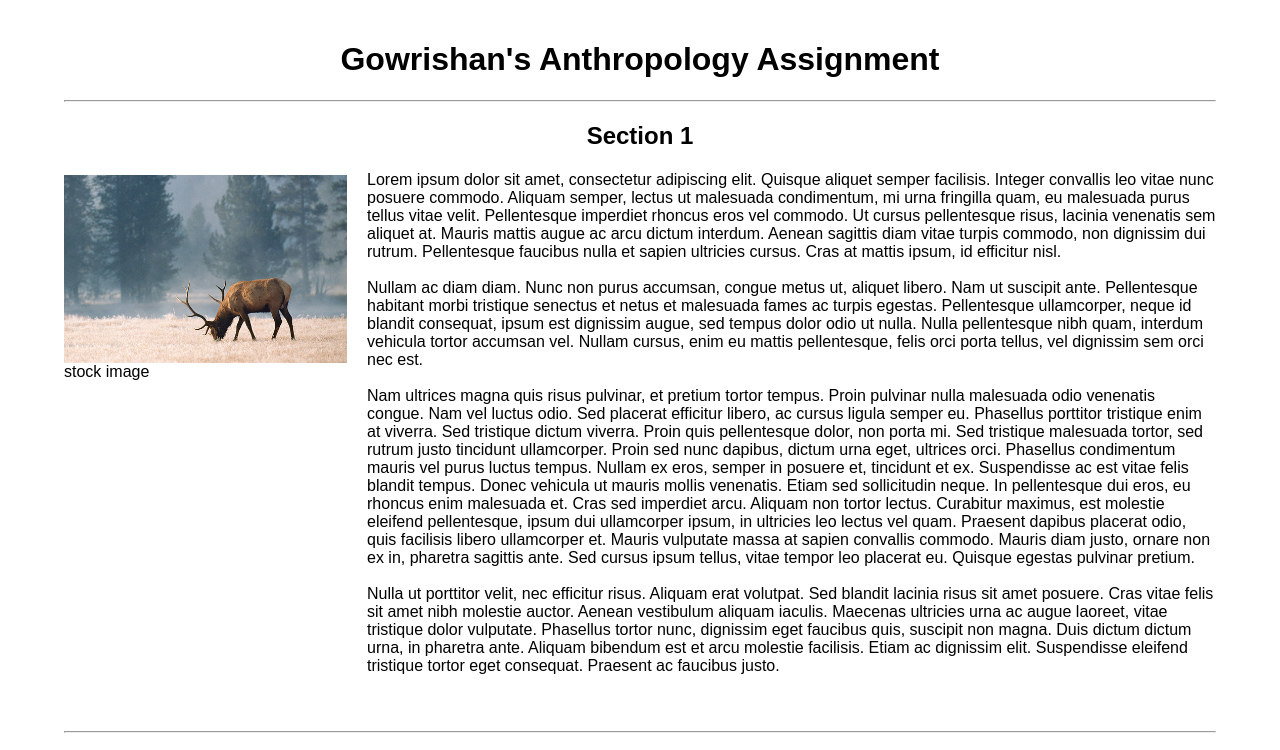
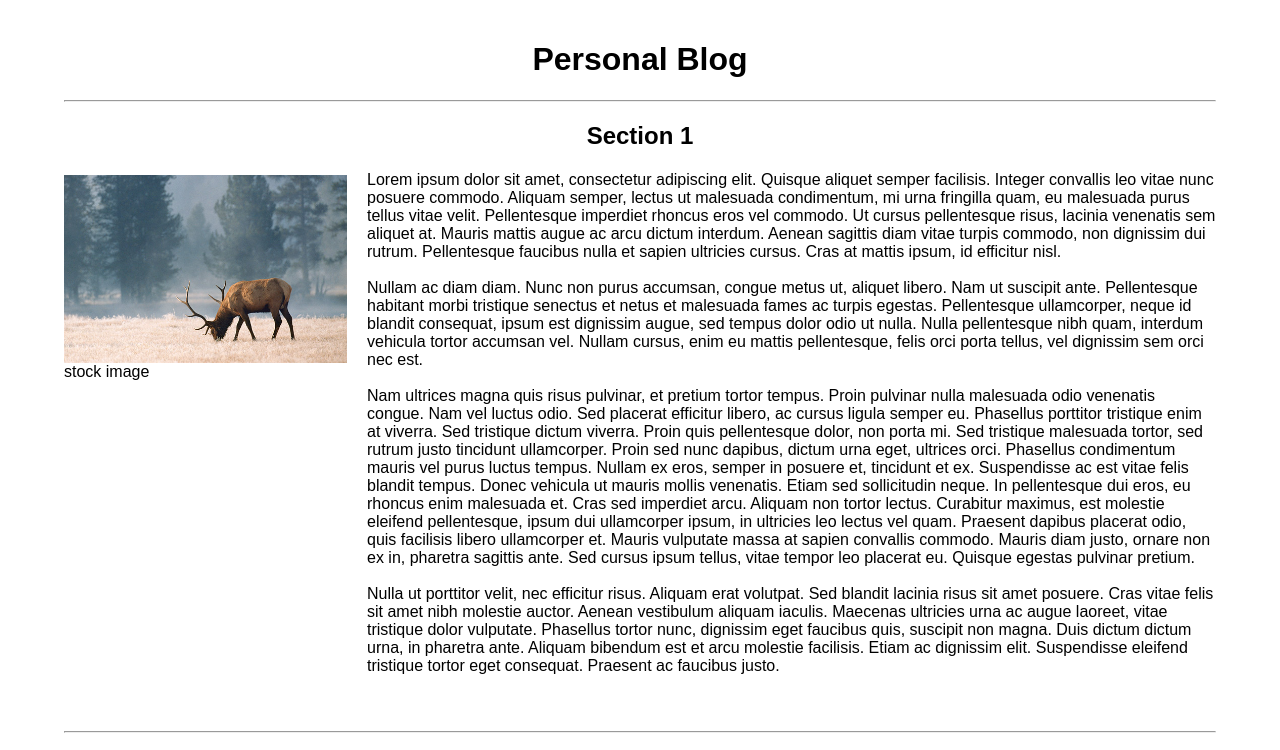
Before and after one commit to eriyezab/eriyezab.github.io, a plain HTML site: page index.html in a window 1280 px wide. Shown: the top 750 px of the page. Drawn offline with Linux system fonts and the light colour scheme.

Commit message:
change page title

```diff
--- a/index.html
+++ b/index.html
@@ -77,7 +77,7 @@
 </head>
 <body>
   <div class="container">
-    <h1 class="title">Gowrishan's Anthropology Assignment</h1>
+    <h1 class="title">Personal Blog</h1>
 <hr>
     <div class="section">
       <h2 class="section-heading">Section 1</h2>
@@ -135,6 +135,7 @@ Nulla ut porttitor velit, nec efficitur risus. Aliquam erat volutpat. Sed blandi
         </div>
       </div>
     </div>
+
 <hr>
     <div class="section">
       <h2 class="section-heading">Section 4</h2>
```
